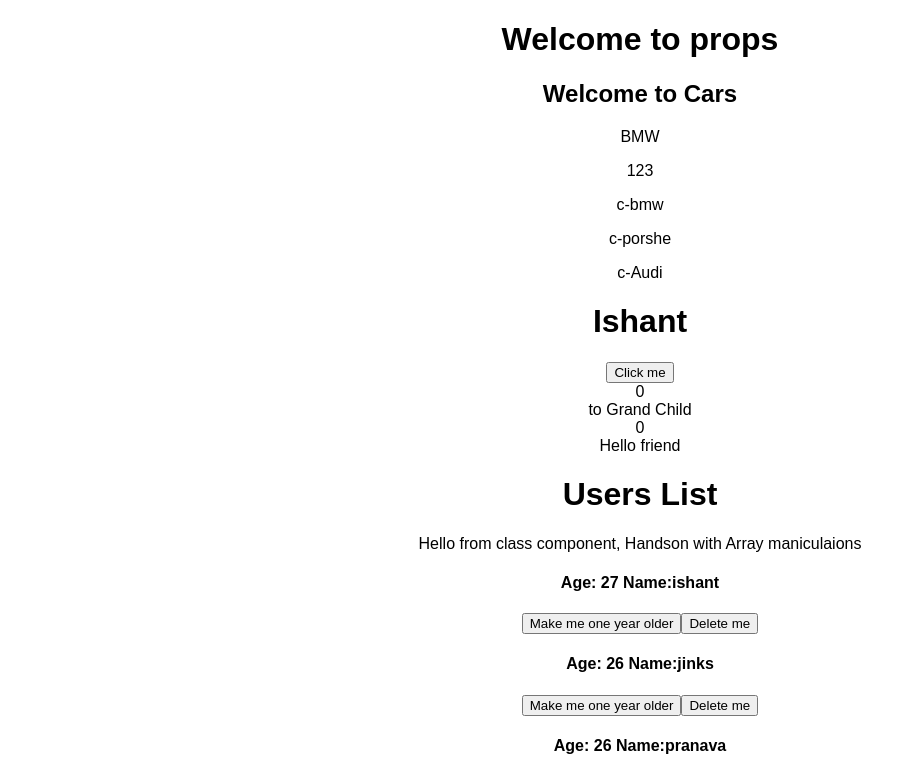
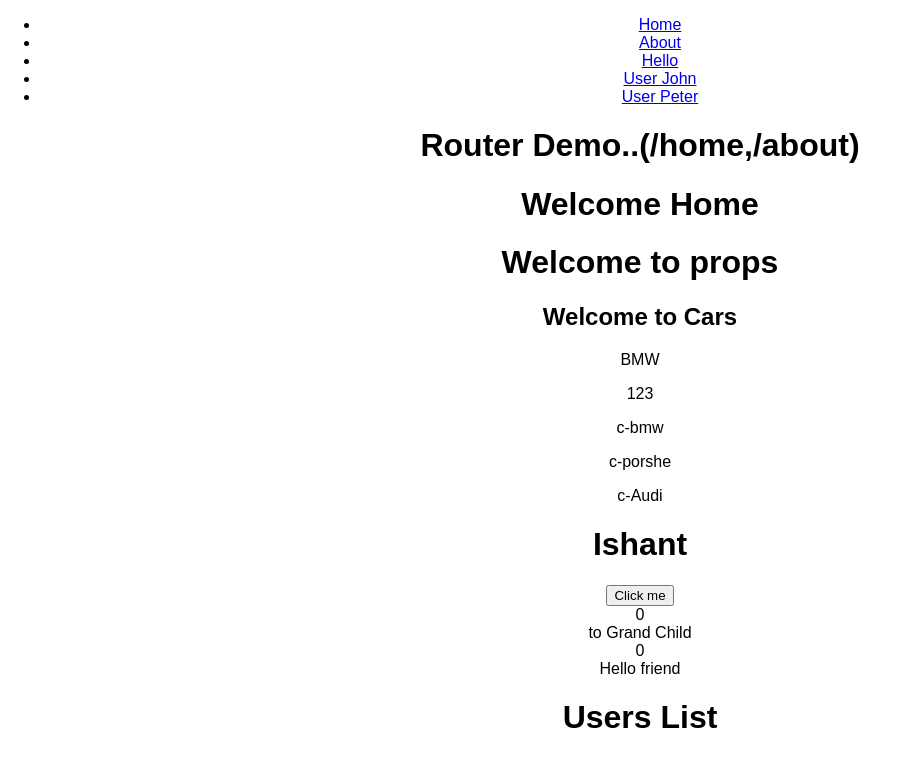
Before and after one commit to IshantL/react-app-pract, a React (Create React App) app: page / in a window 1280 px wide. Shown: the top 757 px of the page, without its empty margins (0-900 px from the left). Built offline with nearby package versions, Linux system fonts and the light colour scheme.

Commit message:
Router Demo

```diff
--- a/package.json
+++ b/package.json
@@ -6,6 +6,7 @@
     "react": "^16.4.1",
     "react-dom": "^16.4.1",
     "react-html-id": "^0.1.5",
+    "react-router-dom": "^5.0.1",
     "react-scripts": "1.1.4"
   },
   "scripts": {
--- a/src/App.js
+++ b/src/App.js
@@ -6,11 +6,17 @@ import Number from './Number';
 import './App.css';
 import ParentPure from './pureComponent/parent';
 import PureComponent from './pureComponent/pureComponentMethod';
+import {BrowserRouter as Router, Link} from 'react-router-dom';
+import Route from 'react-router-dom/Route';
+
 
 function Hello(props){
   return (<div>Hello {props.name}</div>)
 }
 
+const User =({match})=>{
+  return (<h1>Hello: {match.params.username}</h1>)
+}
 
 class App extends Component {
   constructor(props){
@@ -47,8 +53,27 @@ class App extends Component {
       }
   render() {
     console.log("App render");
+    //exact is for match if we wnat strict match we have to use strict e.g /about/ then /about will not work...
     return (
+      <Router>
       <div className="App">
+      <ul>
+        <li><Link to ="/">Home</Link></li>
+        <li><Link to ="/about">About</Link></li>
+        <li><Link to ="/Hello">Hello</Link></li>
+        <li><Link to ="/User/John">User John</Link></li>
+        <li><Link to ="/User/Peter">User Peter</Link></li>
+
+      </ul>
+      <h1>Router Demo..(/home,/about)</h1>
+      <Route path='/'exact render={()=>{
+        return (<h1>Welcome Home</h1>)
+      }}/>
+      <Route path='/about'exact render={()=>{
+        return (<h1>Welcome About</h1>)
+      }}/>
+      <Route path='/Hello' exact strict component={Hello}/>
+      <Route path='/User/:username' exact strict component={User}/>
        <Parent/>
        <h1>{this.props.propString}</h1>
        <Number randNo={this.state.r} callFunctionInParent={this.clickeventButton}/>
@@ -56,9 +81,11 @@ class App extends Component {
        <Users title="Users List"/>
        Innerwidth: {this.state.innerWidth}
        <h1>Pure Component using should component update..</h1>
+       <ParentPure/>
        <h1>Pure Component Method</h1>
        <PureComponent/>
       </div>
+      </Router>
     );
   }
 }
```
Also changed, not shown: 1 other file (tests, documents, lock files or other folders).
